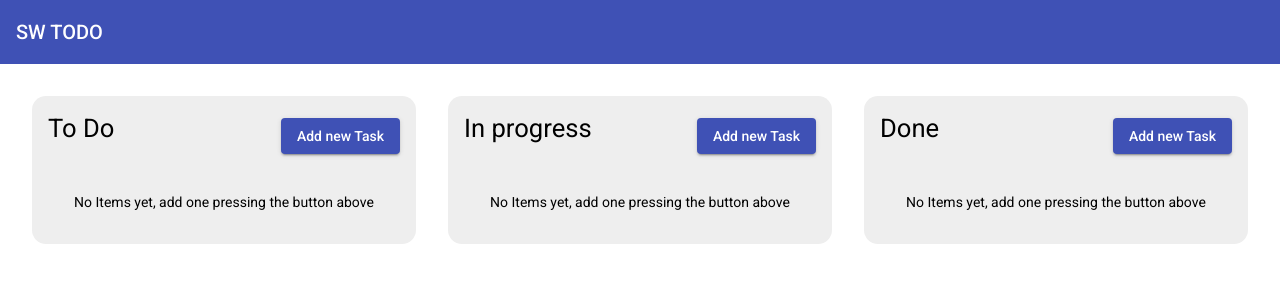
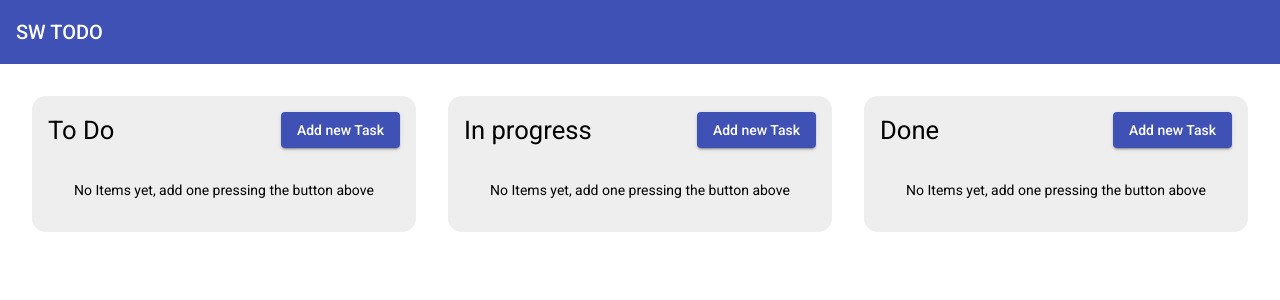
Before and after one commit to Shadowind30/sw-todo, an Angular app: page /board in a window 1280 px wide. Shown: the top 300 px of the page. Built offline with nearby package versions, Linux system fonts and the light colour scheme.

Commit message:
feat(list): removed margin under list tittle

```diff
--- a/src/app/pages/board/components/list/list.component.scss
+++ b/src/app/pages/board/components/list/list.component.scss
@@ -8,6 +8,7 @@ div.list-container {
     align-items: center;
     h1 {
       font-size: 1.25rem;
+      margin-bottom: 0;
     }
   }
 
```
